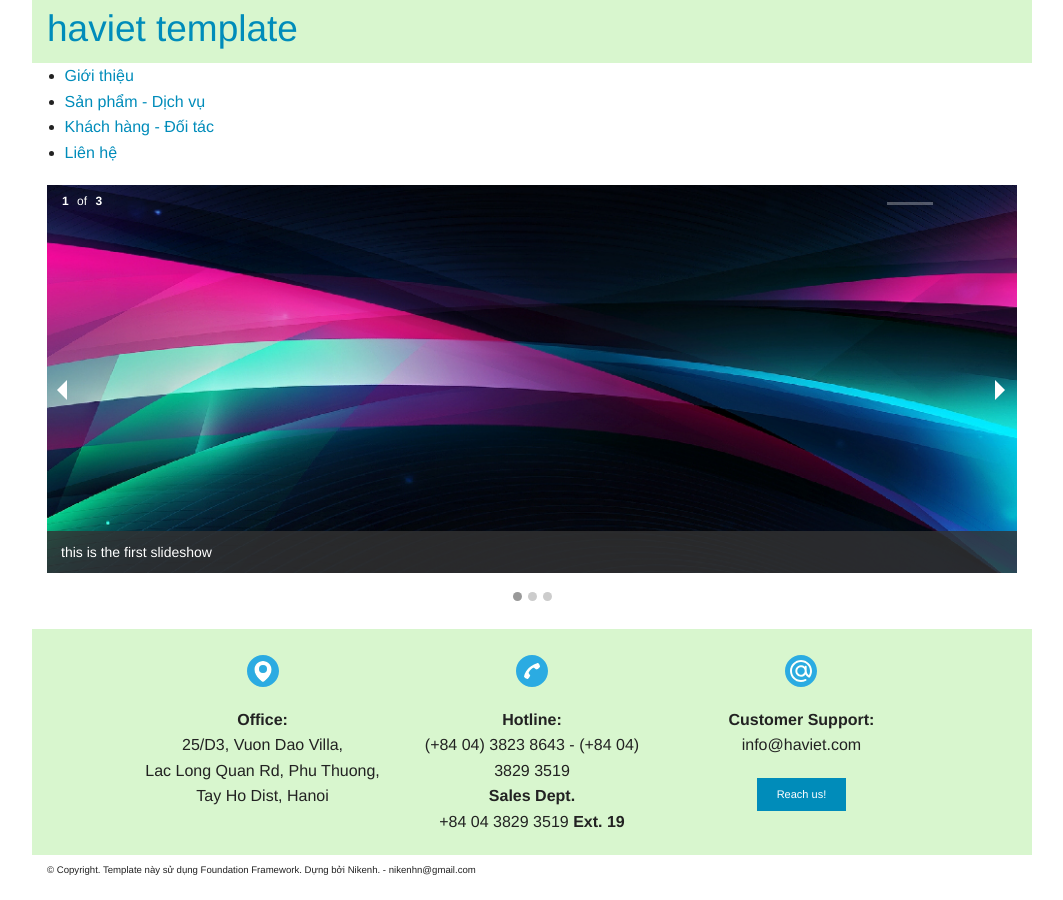
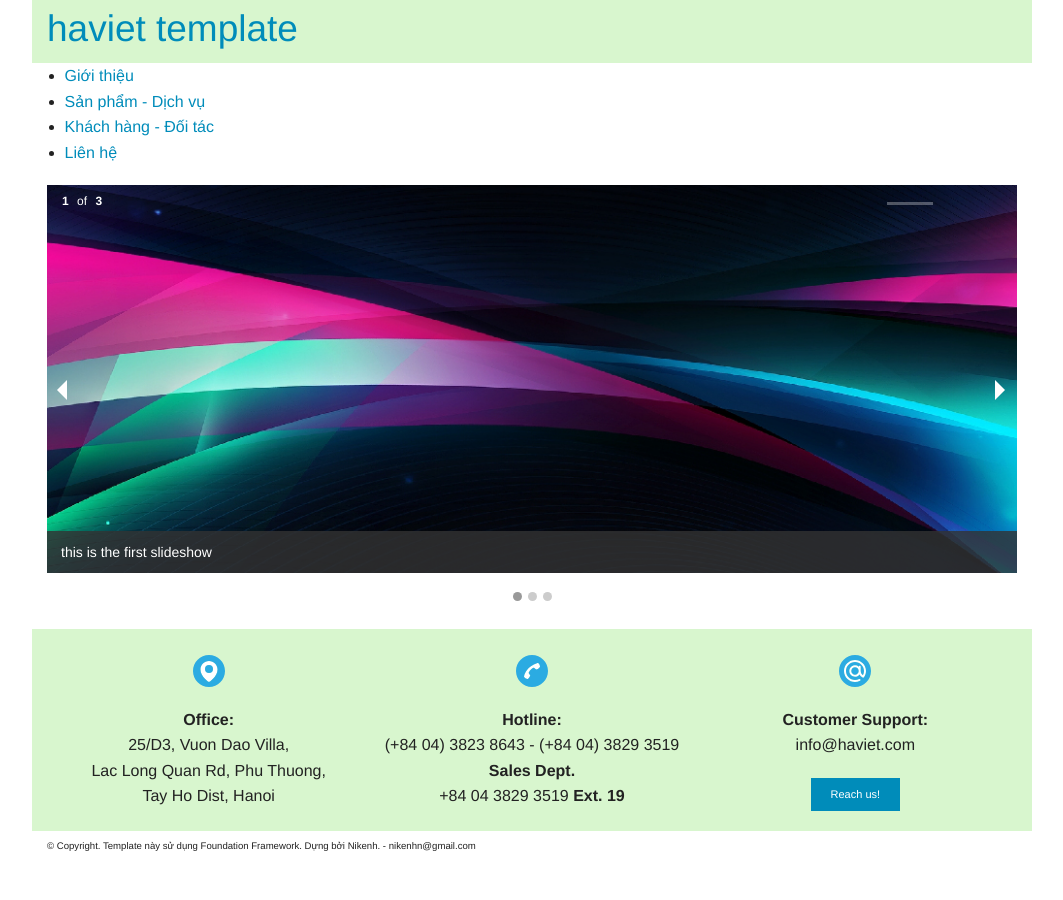
Before and after one commit to haviet/static-on-foundation, a Jekyll site: the page built from index.html, in a window 1280 px wide. Shown: the whole page, without its empty margins (108-1171 px from the left). Built offline with Jekyll 4.4.1, drawn with Linux system fonts in a browser that asks for light colours.

Commit message:
Update footer.html

```diff
--- a/_includes/footer.html
+++ b/_includes/footer.html
@@ -2,8 +2,7 @@
 <div class="row closing-line show-for-medium-up">
 	<div class="columns light-green-bg">
 	<br><br>
-	<div class="row collapse clearfix">
-	<div class="medium-10 medium-centered columns">
+	<div class="row collapse medium-centered clearfix">
 
 		<div class="medium-4 columns text-centered">
 			<p><img class="footer-icon" src="{{ site.baseurl }}/sdk-img/icon-address.svg" /></p>
@@ -35,7 +34,7 @@
 	  			<a class="close-reveal-modal">&#215;</a>
 			</div>
 		</div>
-	</div>
+
 	</div>
 	</div>
 </div>
```
Lines whose indentation alone changed are shown as unchanged.
